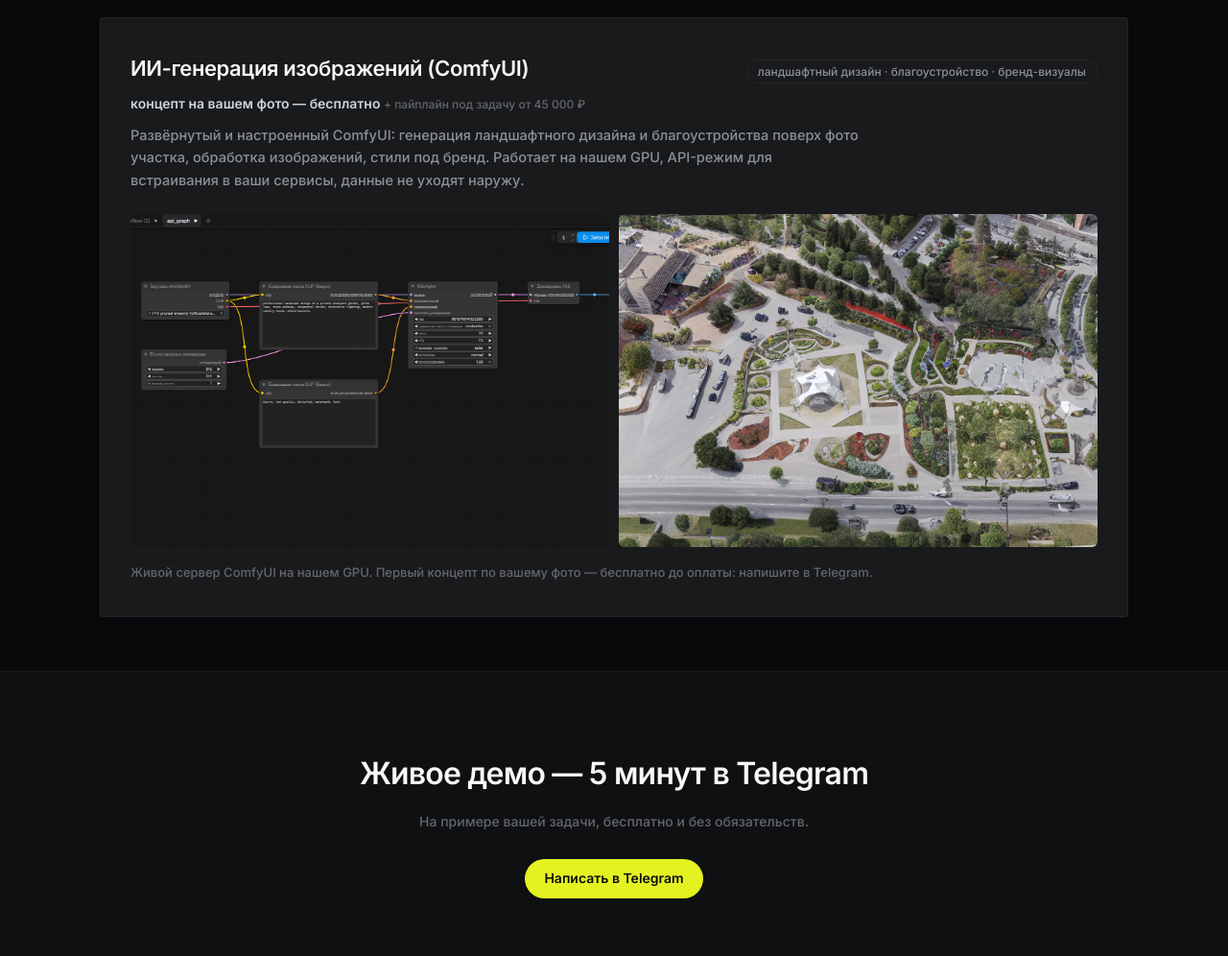
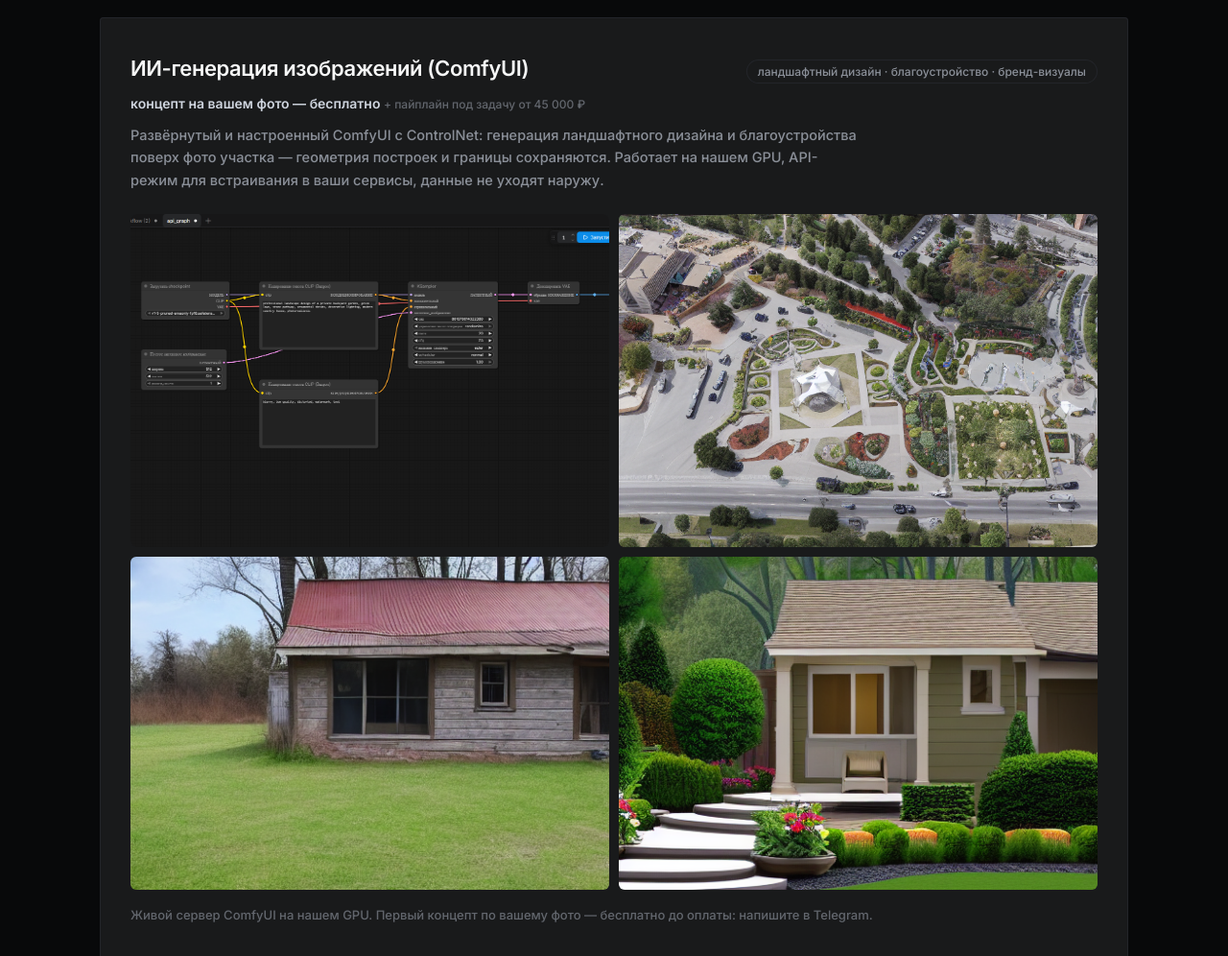
Before and after one commit to maxcartiworks-beep/landing, a plain HTML site: page works.html in a window 1280 px wide. Shown: the part 3808-4804 px from the top of the page at 96% size. Drawn offline with Linux system fonts and the light colour scheme.

Commit message:
Add ControlNet before/after yard transformation demo

```diff
--- a/works.html
+++ b/works.html
@@ -193,10 +193,12 @@
         <span class="who">ландшафтный дизайн · благоустройство · бренд-визуалы</span>
         <span class="price">концепт на вашем фото — бесплатно <small>+ пайплайн под задачу от 45 000 ₽</small></span>
       </div>
-      <p class="desc">Развёрнутый и настроенный ComfyUI: генерация ландшафтного дизайна и благоустройства поверх фото участка, обработка изображений, стили под бренд. Работает на нашем GPU, API-режим для встраивания в ваши сервисы, данные не уходят наружу.</p>
+      <p class="desc">Развёрнутый и настроенный ComfyUI с ControlNet: генерация ландшафтного дизайна и благоустройства поверх фото участка — геометрия построек и границы сохраняются. Работает на нашем GPU, API-режим для встраивания в ваши сервисы, данные не уходят наружу.</p>
       <div class="shots two">
         <figure class="shot"><img src="img/comfyui-2-result.png" alt="ComfyUI: граф пайплайна и результат генерации"><figcaption>Workflow в ComfyUI: граф и результат генерации в ноде</figcaption></figure>
         <figure class="shot"><img src="img/comfyui-4-blagoustroystvo-kogalym.png" alt="Концепт благоустройства на реальном фото парка"><figcaption>Концепт благоустройства на реальном фото парка (Когалым)</figcaption></figure>
+        <figure class="shot"><img src="img/comfyui-5-yard-before.png" alt="Фото участка до"><figcaption>Фото участка — что присылает клиент</figcaption></figure>
+        <figure class="shot"><img src="img/comfyui-6-yard-after.png" alt="Ландшафтный дизайн после, постройки сохранены"><figcaption>После ControlNet: дизайн по контурам, постройки на местах</figcaption></figure>
       </div>
       <p class="note">Живой сервер ComfyUI на нашем GPU. Первый концепт по вашему фото — бесплатно до оплаты: напишите в Telegram.</p>
     </div>
```
Also changed, not shown: img/comfyui-5-yard-before.png (added), img/comfyui-6-yard-after.png (added).
